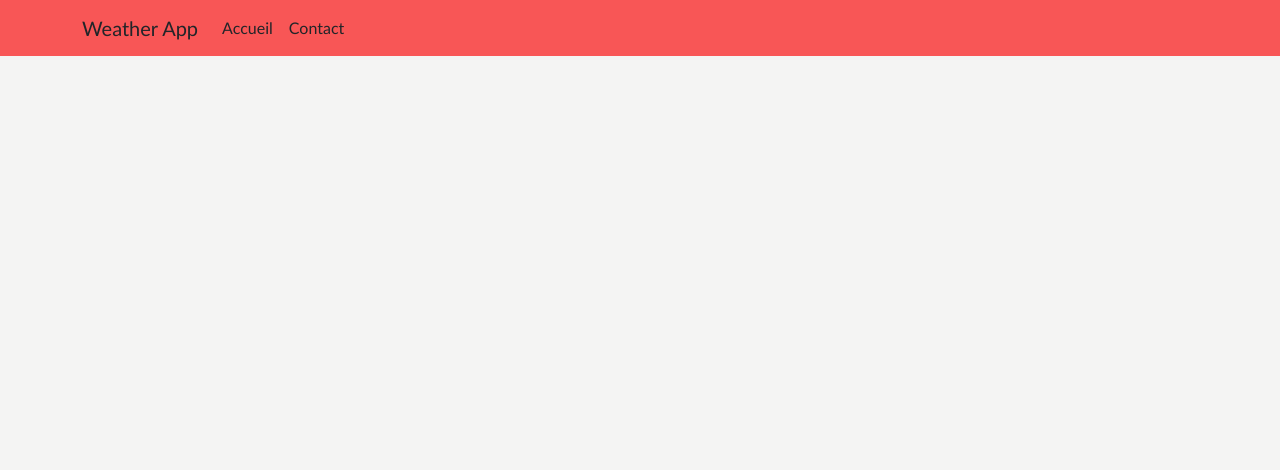
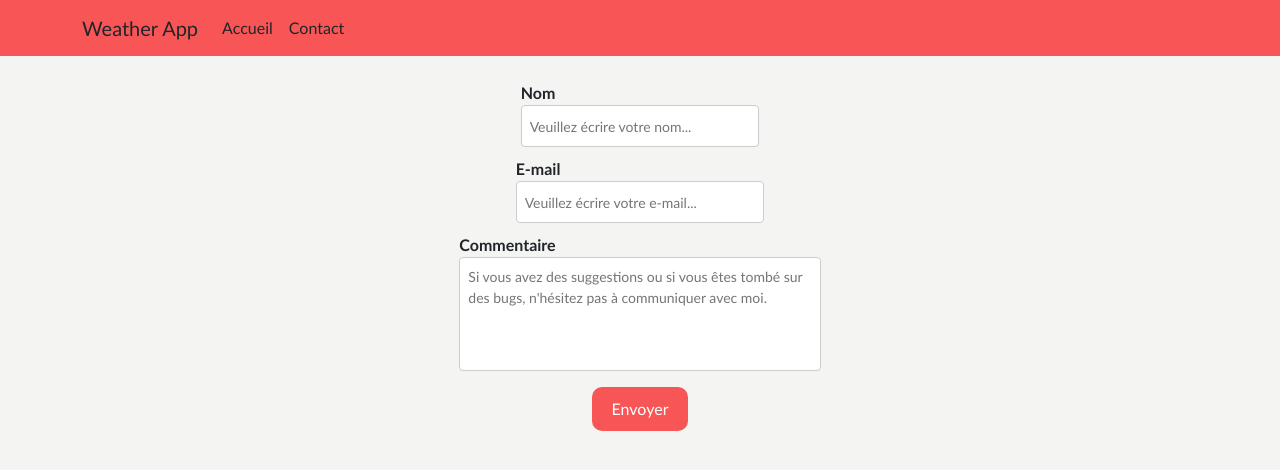
Before and after one commit to Radouane0/weather-app, a React (Create React App) app: page /contact in a window 1280 px wide. Shown: the top 470 px of the page. Built offline with nearby package versions, Linux system fonts and the light colour scheme.

Commit message:
Ajout page Contact + formulaire

```diff
--- a/src/App.js
+++ b/src/App.js
@@ -3,6 +3,7 @@ import { Routes, Route } from 'react-router-dom';
 import NavBar from './components/NavBar/NavBar';
 import Home from './pages/Home/Home';
 import DayPage from './pages/DayPage/DayPage';
+import Contact from './pages/Contact/Contact';
 
 import './index.scss';
 import 'bootstrap/dist/css/bootstrap.min.css';
@@ -19,6 +20,7 @@ const App = () => {
           <Route path="/" element={<Home />} />
           <Route path="/home" element={<Home />} />
           <Route path="/weather-day/:day" element={<DayPage />} />
+          <Route path="/contact" element={<Contact />}/>
         </Routes>
       </div>
     </div>
--- /dev/null
+++ b/src/pages/Contact/Contact.js
@@ -0,0 +1,83 @@
+import React, { useState } from "react";
+
+import "./Contact.scss"
+
+const Contact = () => {
+  // État local pour les champs de formulaire
+  const [formData, setFormData] = useState({
+    name: "",
+    email: "",
+    comment: ""
+  });
+
+  // Gérer les changements dans les champs de formulaire
+  const handleChange = (e) => {
+    const { name, value } = e.target;
+    setFormData((prevData) => ({
+      ...prevData,
+      [name]: value
+    }));
+  };
+
+  // Gérer la soumission du formulaire
+  const handleSubmit = (e) => {
+    e.preventDefault();
+    // Vous pouvez ajouter ici la logique pour envoyer les données du formulaire
+    // à votre serveur ou à un service de gestion de formulaires.
+    console.log("Données soumises :", formData);
+    // Réinitialiser les champs après la soumission
+    setFormData({
+      name: "",
+      email: "",
+      comment: ""
+    });
+  };
+
+  return (
+    <form onSubmit={handleSubmit} className="contact-form">
+      <div>
+        <label htmlFor="name">Nom</label>
+        <input
+          type="text"
+          id="name"
+          name="name"
+          value={formData.name}
+          onChange={handleChange}
+          placeholder="Veuillez écrire votre nom..."
+          required
+        />
+      </div>
+      <div>
+        <label htmlFor="email">E-mail</label>
+        <input
+          type="email"
+          id="email"
+          name="email"
+          value={formData.email}
+          onChange={handleChange}
+          placeholder="Veuillez écrire votre e-mail..."
+          required
+        />
+      </div>
+      <div>
+        <label htmlFor="comment">Commentaire</label>
+        <textarea
+          id="comment"
+          name="comment"
+          value={formData.comment}
+          onChange={handleChange}
+          rows="4"
+          cols={25}
+          placeholder="Si vous avez des suggestions ou si vous êtes tombé sur des bugs, n'hésitez pas à communiquer avec moi."
+          required
+          style={{ resize: "none" }}
+        />
+      </div>
+      <div>
+        <button type="submit" className="submit" style={{ borderRadius: "10px", marginTop: "10px"}}>Envoyer</button>
+      </div>
+    </form>
+  );
+};
+
+export default Contact;
--- /dev/null
+++ b/src/pages/Contact/Contact.scss
@@ -0,0 +1,42 @@
+.contact-form {
+    display: flex;
+    flex-direction: column;
+    max-width: 400px;
+    margin: 0 auto;
+    align-items: center;
+    padding-top: 25px;
+  }
+
+  .form-group {
+    margin-bottom: 20px;
+  }
+
+  label {
+    font-weight: bold;
+  }
+
+  input[type="text"],
+  input[type="email"],
+  textarea {
+    width: 100%;
+    padding: 8px;
+    border: 1px solid #ccc;
+    border-radius: 4px;
+    margin-bottom: 10px;
+  }
+
+  ::placeholder {
+    font-size: 14px;
+  }
+
+  button {
+    padding: 10px 20px;
+    background-color: #F85656;
+    color: white;
+    border: none;
+    cursor: pointer;
+  }
+
+  button:hover {
+    opacity: 70%;
+  }
```
